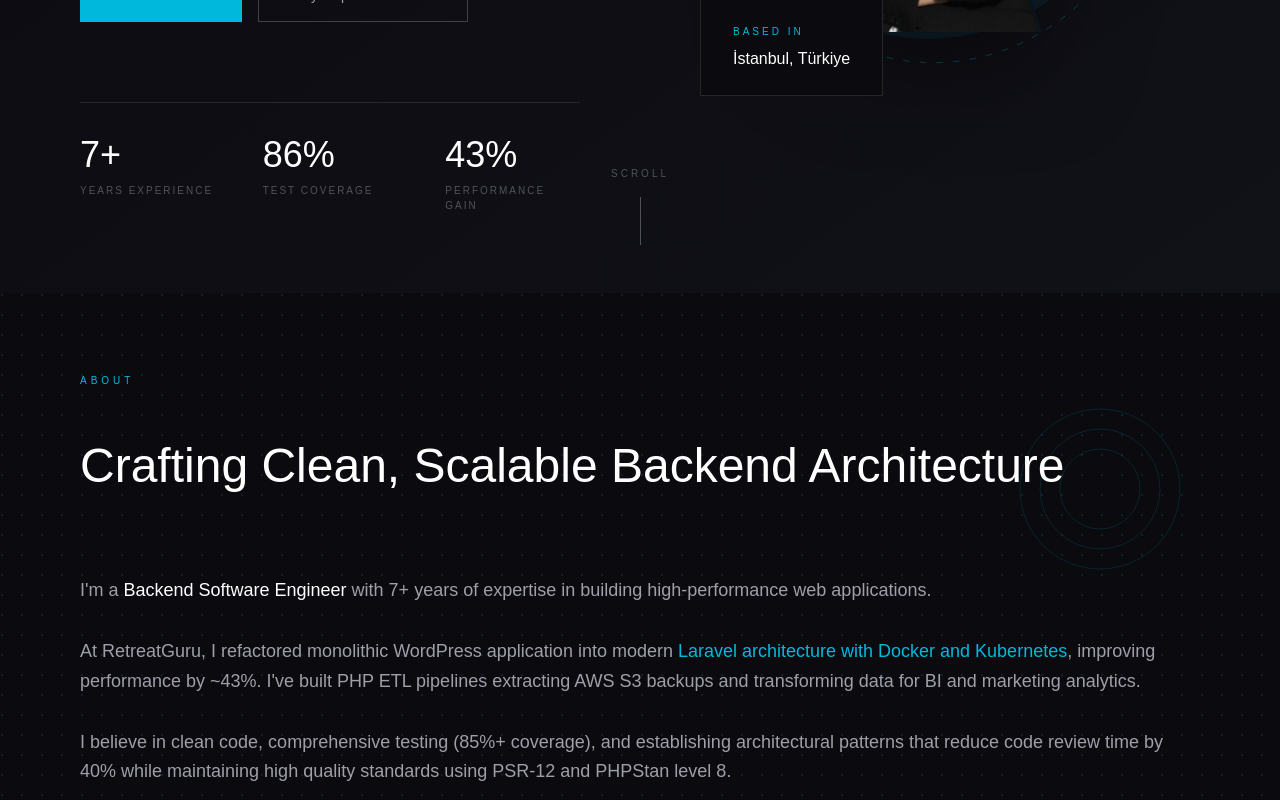
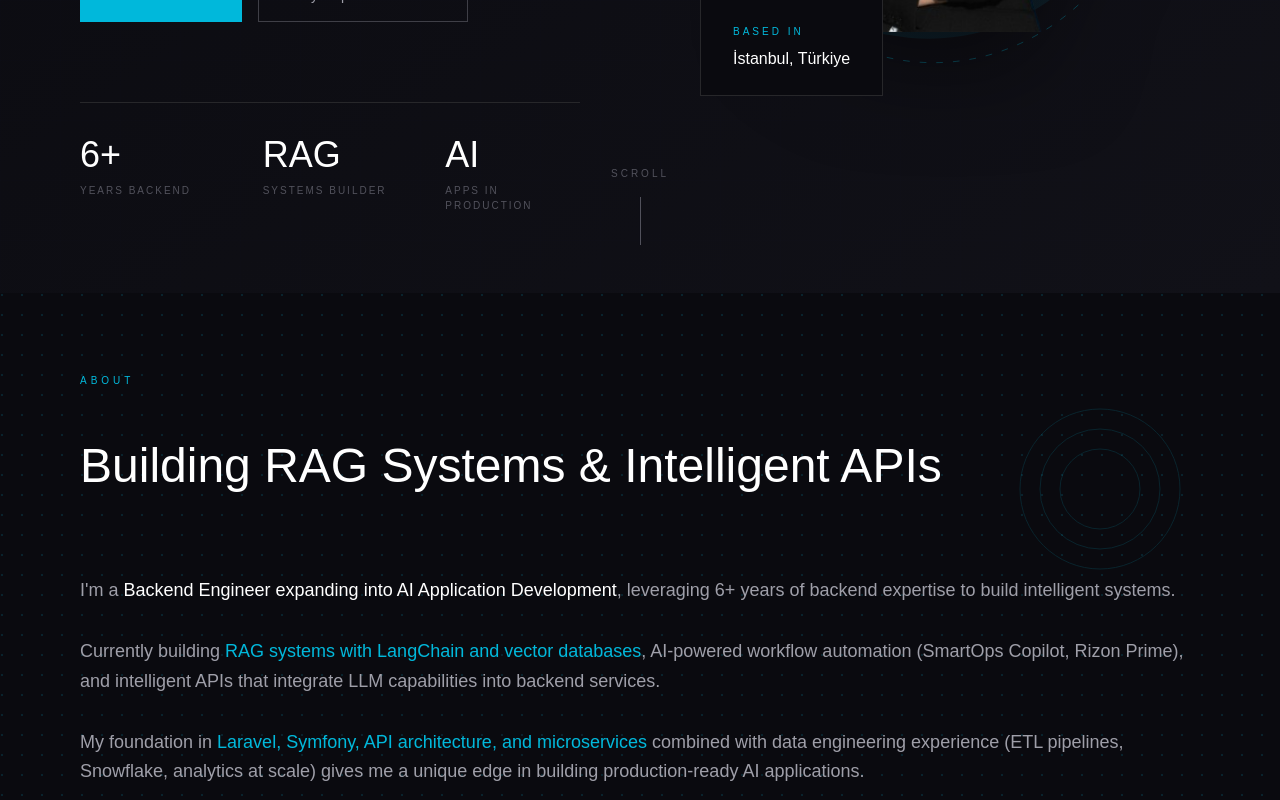
Before and after one commit to timi-ro/portfolio, a Next.js app: page / in a window 1280 px wide. Shown: the part 600-1400 px from the top of the page. Built offline with nearby package versions, Linux system fonts and the light colour scheme.

Commit message:
Reposition portfolio from Backend Engineer to AI Application Developer
Update hero, about, skills, contact, and SEO metadata to reflect
new career direction: building RAG systems, AI-powered workflow
automation, and intelligent APIs with LangChain/FastAPI.

```diff
--- a/src/app/layout.tsx
+++ b/src/app/layout.tsx
@@ -16,26 +16,27 @@ const geistMono = Geist_Mono({
 
 export const metadata: Metadata = {
   title: {
-    default: "Fatemeh Rostami - Backend Software Engineer | PHP, Laravel, Vue.js",
+    default: "Fatemeh Rostami - Backend Engineer & AI Application Developer | RAG Systems & Intelligent APIs",
     template: "%s | Fatemeh Rostami"
   },
-  description: "Backend Software Engineer with 7+ years of expertise in PHP, Laravel, Symfony, and Vue.js. Specialized in refactoring legacy systems, building ETL pipelines, and architecting scalable solutions. Based in Istanbul, Türkiye.",
+  description: "Backend Engineer expanding into AI Application Development. Building RAG systems with LangChain, AI-powered workflow automation, and intelligent APIs. 6+ years backend expertise in Laravel, Symfony, and microservices. Based in Istanbul, Türkiye.",
   keywords: [
     "Fatemeh Rostami",
-    "Backend Developer",
-    "Software Engineer",
-    "PHP Developer",
+    "AI Application Developer",
+    "Backend Engineer",
+    "RAG Systems",
+    "LangChain Developer",
+    "LLM Integration",
+    "Vector Databases",
+    "FastAPI",
+    "Python AI Developer",
     "Laravel Expert",
     "Symfony Developer",
-    "Vue.js Developer",
-    "TypeScript",
+    "Microservices",
     "ETL Pipelines",
     "Snowflake",
     "Data Engineering",
-    "Legacy Code Refactoring",
-    "Clean Architecture",
     "Istanbul Developer",
-    "Türkiye Software Engineer",
     "Remote Software Engineer"
   ],
   authors: [{ name: "Fatemeh Rostami", url: "https://github.com/timi-ro" }],
@@ -53,22 +54,22 @@ export const metadata: Metadata = {
     type: "website",
     locale: "en_US",
     url: "https://timi-ro.github.io/portfolio",
-    title: "Fatemeh Rostami - Backend Software Engineer | PHP, Laravel & Vue.js",
-    description: "Backend Software Engineer specializing in PHP, Laravel, and modern web technologies. 7+ years building scalable, clean architectures.",
+    title: "Fatemeh Rostami - Backend Engineer & AI Application Developer | RAG Systems & Intelligent APIs",
+    description: "Backend Engineer building RAG systems, AI-powered automation, and intelligent APIs. 6+ years backend expertise with Laravel, Symfony, and microservices.",
     siteName: "Fatemeh Rostami Portfolio",
     images: [
       {
         url: "https://timi-ro.github.io/portfolio/og-image.png",
         width: 1200,
         height: 630,
-        alt: "Fatemeh Rostami - Backend Software Engineer",
+        alt: "Fatemeh Rostami - Backend Engineer & AI Application Developer",
       },
     ],
   },
   twitter: {
     card: "summary_large_image",
-    title: "Fatemeh Rostami - Backend Software Engineer | PHP, Laravel & Vue.js",
-    description: "Backend Software Engineer with 7+ years expertise in PHP, Laravel, Vue.js. Building scalable solutions.",
+    title: "Fatemeh Rostami - Backend Engineer & AI Application Developer | RAG Systems & Intelligent APIs",
+    description: "Backend Engineer building RAG systems, AI-powered automation, and intelligent APIs with LangChain and FastAPI.",
     images: ["https://timi-ro.github.io/portfolio/og-image.png"],
     creator: "@frostami",
   },
--- a/src/components/sections/About.tsx
+++ b/src/components/sections/About.tsx
@@ -21,7 +21,7 @@ export default function About() {
             <div>
               <SectionHeader label="ABOUT" className="mb-12" />
               <h2 className="text-5xl font-extralight text-white leading-tight">
-                  Crafting Clean, Scalable Backend Architecture
+                  Building RAG Systems & Intelligent APIs
               </h2>
             </div>
           </FadeInSection>
@@ -30,19 +30,18 @@ export default function About() {
           <FadeInSection delay={0.2}>
             <div className="space-y-8 text-lg font-light text-zinc-400 leading-relaxed">
               <p>
-                I'm a <span className="text-white">Backend Software Engineer</span> with 7+ years of expertise
-                in building high-performance web applications.
+                I'm a <span className="text-white">Backend Engineer expanding into AI Application Development</span>, leveraging
+                6+ years of backend expertise to build intelligent systems.
               </p>
               <p>
-                At RetreatGuru, I refactored monolithic WordPress application into modern
-                <span className="text-cyan-500"> Laravel architecture with Docker and Kubernetes</span>,
-                improving performance by ~43%. I've built PHP ETL pipelines extracting AWS S3 backups
-                and transforming data for BI and marketing analytics.
+                Currently building <span className="text-cyan-500">RAG systems with LangChain and vector databases</span>,
+                AI-powered workflow automation (SmartOps Copilot, Rizon Prime), and intelligent APIs
+                that integrate LLM capabilities into backend services.
               </p>
               <p>
-                I believe in clean code, comprehensive testing (85%+ coverage), and establishing
-                architectural patterns that reduce code review time by 40% while maintaining
-                high quality standards using PSR-12 and PHPStan level 8.
+                My foundation in <span className="text-cyan-500">Laravel, Symfony, API architecture, and microservices</span> combined
+                with data engineering experience (ETL pipelines, Snowflake, analytics at scale) gives me
+                a unique edge in building production-ready AI applications.
               </p>
             </div>
           </FadeInSection>
--- a/src/components/sections/Contact.tsx
+++ b/src/components/sections/Contact.tsx
@@ -26,7 +26,7 @@ export default function Contact() {
             <h2 className="text-5xl font-extralight text-white mb-12">
               Let&apos;s build something
                 <span className="text-5xl font-normal bg-gradient-to-r from-cyan-500 via-teal-500 to-cyan-600 bg-clip-text text-transparent">
-                    &nbsp;extraordinary
+                    &nbsp;intelligent
                 </span>
             </h2>
           </FadeInSection>
--- a/src/components/sections/Hero.tsx
+++ b/src/components/sections/Hero.tsx
@@ -55,9 +55,9 @@ export default function Hero() {
               <div className="pt-12">
                 <div className="h-px bg-zinc-800 mb-8 max-w-[500px]"></div>
                 <div className="grid grid-cols-3 gap-8 lg:gap-12 max-w-[500px]">
-                  <StatCard value="7+" label="Years Experience" />
-                  <StatCard value="86%" label="Test Coverage" />
-                  <StatCard value="43%" label="Performance Gain" />
+                  <StatCard value="6+" label="Years Backend" />
+                  <StatCard value="RAG" label="Systems Builder" />
+                  <StatCard value="AI" label="Apps in Production" />
                 </div>
               </div>
             </FadeInSection>
--- a/src/components/sections/Skills.tsx
+++ b/src/components/sections/Skills.tsx
@@ -21,6 +21,7 @@ export default function Skills() {
 
   // Define order of categories
   const categoryOrder = useMemo(() => [
+    'AI & LLM',
     'Backend',
     'Frontend',
     'Database',
--- a/src/data/resume.ts
+++ b/src/data/resume.ts
@@ -3,8 +3,8 @@ import { Resume } from '@/types';
 export const resume: Resume = {
   personalInfo: {
     name: 'Fatemeh Rostami',
-    role: 'Backend Software Engineer',
-    intro: 'Backend engineer who brings structure to chaos and isn\'t afraid to step outside the box when the team needs it. I\'ve become the person teams call when a codebase is blocking delivery. I\'ve refactored legacy systems into clean Laravel/Symfony architecture, redesigned schemas for performance, and built ETL pipelines with Snowflake. My focus: architectural clarity, long-term scalability, and code that future developers will thank you for.',
+    role: 'Backend Engineer → AI Application Developer',
+    intro: 'Backend engineer expanding into AI application development. With 6+ years of backend expertise in Laravel, Symfony, and API architecture, I now build RAG systems with LangChain and vector databases, AI-powered workflow automation, and intelligent APIs integrating LLM capabilities into backend services. I bring data engineering depth (ETL pipelines, Snowflake, analytics at scale) and leadership experience to every project. Actively shipping AI-enhanced systems, not just exploring the space.',
     location: 'İstanbul, Türkiye',
     email: 'frostami.1988@gmail.com',
     linkedin: 'linkedin.com/in/frostami',
@@ -76,15 +76,24 @@ export const resume: Resume = {
     },
   ],
   skills: [
+    // AI & LLM
+    { name: 'LangChain', category: 'AI & LLM' },
+    { name: 'RAG Systems', category: 'AI & LLM' },
+    { name: 'Vector Databases', category: 'AI & LLM' },
+    { name: 'LLM Integration', category: 'AI & LLM' },
+    { name: 'FastAPI', category: 'AI & LLM' },
+    { name: 'AI Workflow Automation', category: 'AI & LLM' },
+
     // Backend
     { name: 'PHP', category: 'Backend' },
     { name: 'Laravel', category: 'Backend' },
     { name: 'Symfony', category: 'Backend' },
+    { name: 'Python', category: 'Backend' },
     { name: 'Node.js', category: 'Backend' },
-    { name: 'Nest.js', category: 'Backend' },
-    { name: 'Python', category: 'Backend' },
+    { name: 'Go', category: 'Backend' },
     { name: 'RESTful API', category: 'Backend' },
     { name: 'API Design', category: 'Backend' },
+    { name: 'Microservices', category: 'Backend' },
 
     // Frontend
     { name: 'JavaScript', category: 'Frontend' },
```
